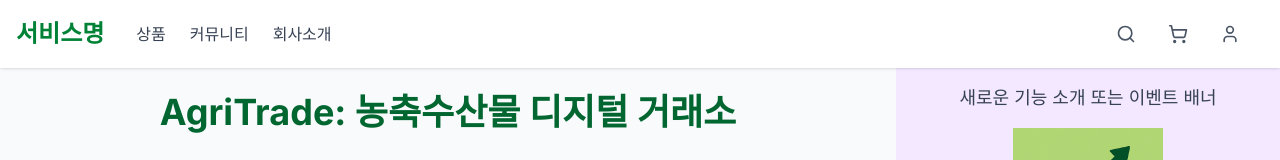
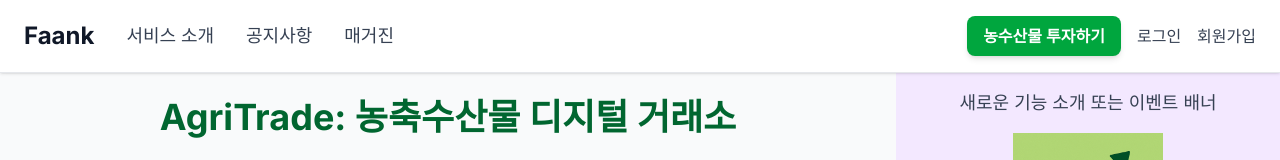
Before and after one commit to jeong1suk/Faank, a Next.js app: page / in a window 1280 px wide. Shown: the top 160 px of the page. Built offline with nearby package versions, Linux system fonts and the light colour scheme.

Commit message:
Feat: Update header component

```diff
--- a/src/components/layout/Header.tsx
+++ b/src/components/layout/Header.tsx
@@ -1,46 +1,77 @@
 // src/components/layout/Header.tsx
+
+"use client";
+
 import Link from "next/link";
 import { Search, ShoppingCart, User, Menu } from "lucide-react"; // lucide-react 설치했다면 그대로 사용
 
 export default function Header() {
   return (
-    <header className="bg-white shadow-sm p-4 flex justify-between items-center sticky top-0 z-10">
+    <header className="w-full bg-white shadow-sm border-b border-gray-200 py-4 px-6 flex items-center justify-between sticky top-0 z-50">
       <div className="flex items-center">
-        <Link href="/" className="text-2xl font-bold text-green-700">
-          서비스명
+        <Link
+          href="/"
+          className="flex items-center text-2xl font-bold text-gray-900 mr-8"
+        >
+          {/* <Image src="/logo.png" alt="Faank Logo" width={100} height={30}/ > */}
+          Faank
         </Link>
-        <nav className="ml-8 hidden md:block">
-          <ul className="flex space-x-6 text-gray-700">
-            <li>
-              <Link href="/products" className="hover:text-green-600">
-                상품
-              </Link>
-            </li>
-            <li>
-              <Link href="/community" className="hover:text-green-600">
-                커뮤니티
-              </Link>
-            </li>
-            <li>
-              <Link href="/about" className="hover:text-green-600">
-                회사소개
-              </Link>
-            </li>
-          </ul>
+        <nav className="hidden md:flex flex-grow justify-center space-x-8">
+          <Link
+            href="/about"
+            className="text-gray-700 hover:text-green-600 font-medium text-lg transition duration-200"
+          >
+            서비스 소개
+          </Link>
+          <Link
+            href="/notice"
+            className="text-gray-700 hover:text-green-600 font-medium text-lg transition duration-200"
+          >
+            공지사항
+          </Link>
+          <Link
+            href="/magazine"
+            className="text-gray-700 hover:text-green-600 font-medium text-lg transition duration-200"
+          >
+            매거진
+          </Link>
         </nav>
       </div>
       <div className="flex items-center space-x-4">
-        <button className="p-2 rounded-full hover:bg-gray-100">
-          <Search className="w-5 h-5 text-gray-600" />
-        </button>
-        <button className="p-2 rounded-full hover:bg-gray-100">
-          <ShoppingCart className="w-5 h-5 text-gray-600" />
-        </button>
-        <button className="p-2 rounded-full hover:bg-gray-100">
-          <User className="w-5 h-5 text-gray-600" />
-        </button>
-        <button className="md:hidden p-2 rounded-full hover:bg-gray-100">
-          <Menu className="w-5 h-5 text-gray-600" />
+        <Link href="/investment/products" passHref>
+          <button className="bg-green-600 hover:bg-green-700 text-white font-semibold py-2 px-4 rounded-lg transition duration-300 shadow-md">
+            농수산물 투자하기
+          </button>
+        </Link>
+        <Link
+          href="/auth/login"
+          className="text-gray-700 hover:text-green-600 font-medium transition duration-200"
+        >
+          로그인
+        </Link>
+        <Link
+          href="/auth/register"
+          className="text-gray-700 hover:text-green-600 font-medium transition duration-200"
+        >
+          회원가입
+        </Link>
+      </div>
+      <div className="md:hidden">
+        <button className="text-gray-700 focus:outline-none">
+          <svg
+            className="w-6 h-6"
+            fill="none"
+            stroke="currentColor"
+            viewBox="0 0 24 24"
+            xmlns="http://www.w3.org/2000/svg"
+          >
+            <path
+              strokeLinecap="round"
+              strokeLinejoin="round"
+              strokeWidth="2"
+              d="M4 6h16M4 12h16m-7 6h7"
+            ></path>
+          </svg>
         </button>
       </div>
     </header>
```
